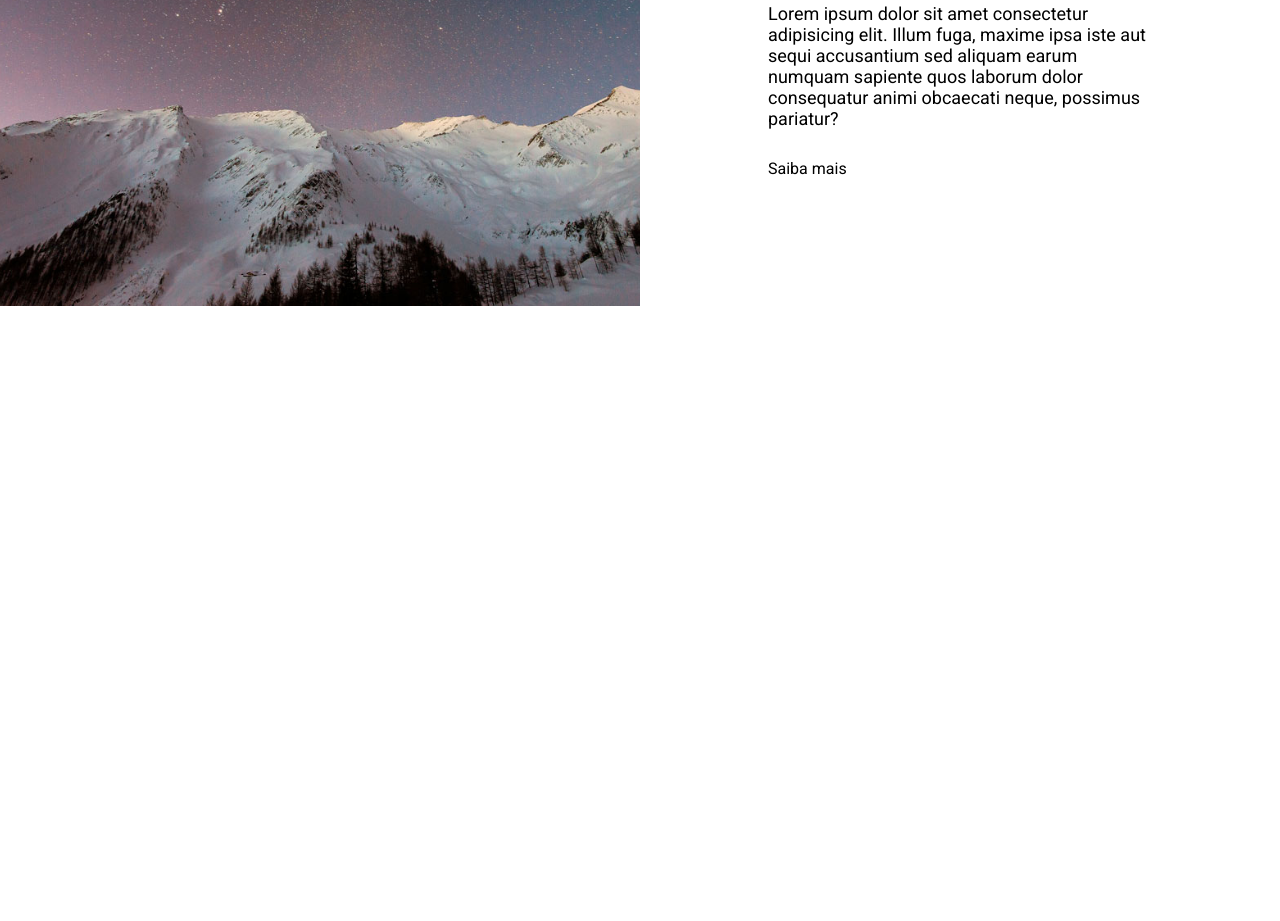
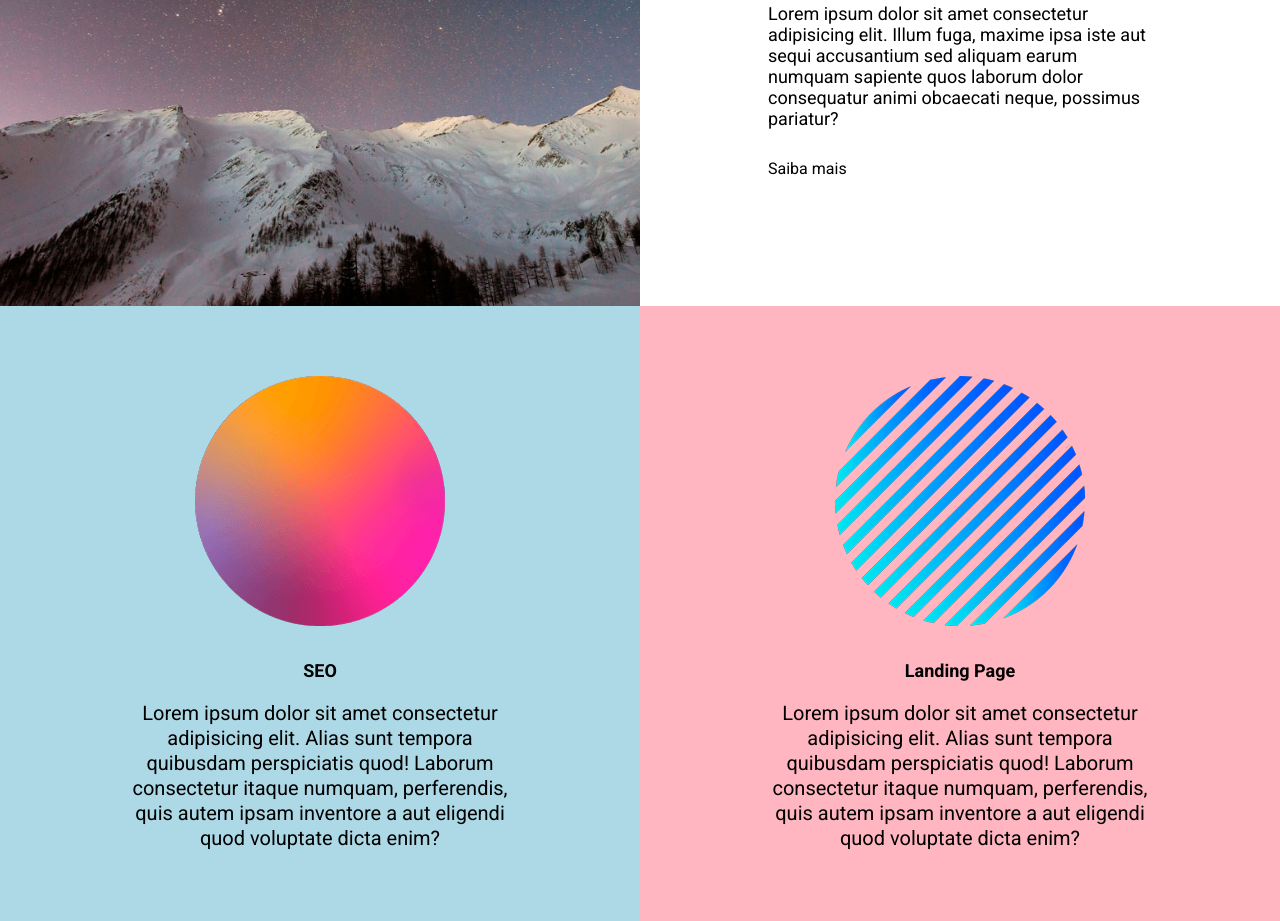
Before and after one commit to CalebeFelipe/landing-page-agencia, a plain HTML site: page index.html in a window 1280 px wide. Shown: the part 1465-2386 px from the top of the page. Before the commit the page ends 1771 px from the top, so only its background shows below. Drawn offline with Linux system fonts and the light colour scheme.

Commit message:
feat: adding services section

```diff
--- a/index.html
+++ b/index.html
@@ -65,7 +65,26 @@
             <a href="#" class="btn-know-more">Saiba mais</a>
         </div>
     </section>
-    <section class="services"></section>
+    <section class="services">
+        <div class="service">
+            <img src="./src/images/bolinha1.png" alt="Bolinha 1">
+            <div class="service-info">
+                <h3>SEO</h3>
+                <p>Lorem ipsum dolor sit amet consectetur adipisicing elit. Alias sunt tempora quibusdam perspiciatis
+                    quod! Laborum consectetur itaque numquam, perferendis, quis autem ipsam inventore a aut eligendi
+                    quod voluptate dicta enim?</p>
+            </div>
+        </div>
+        <div class="service">
+            <img src="./src/images/bolinha2.png" alt="Bolinha 2">
+            <div class="service-info">
+                <h3>Landing Page</h3>
+                <p>Lorem ipsum dolor sit amet consectetur adipisicing elit. Alias sunt tempora quibusdam perspiciatis
+                    quod! Laborum consectetur itaque numquam, perferendis, quis autem ipsam inventore a aut eligendi
+                    quod voluptate dicta enim?</p>
+            </div>
+        </div>
+    </section>
     <section class="projects"></section>
     <footer class="footer"></footer>
 </body>
--- a/src/css/style.css
+++ b/src/css/style.css
@@ -159,6 +159,45 @@ body {
 
 .services {
     grid-area: services;
+    display: grid;
+    grid-template-columns: 1fr 1fr;
+    text-align: center;
+}
+
+.services .service {
+    padding: 70px 20px;
+}
+
+.services .service img {
+    width: 250px;
+    margin-bottom: 30px;
+}
+
+.services .service h3 {
+    font-size: 1.8rem;
+    font-weight: 700;
+}
+
+.services .service p {
+    font-size: 2rem;
+    font-weight: 400;
+    max-width: 400px;
+    margin: 20px auto 0;
+    line-height: 25px;
+}
+
+.services .service:nth-child(1) {
+    background-color: lightblue;
+}
+
+.services .service:nth-child(2) {
+    background-color: lightpink;
+}
+
+@media (max-width: 425px) {
+    .services {
+        grid-template-columns: 1fr;
+    }
 }
 
 /* PROJECTS */
```
